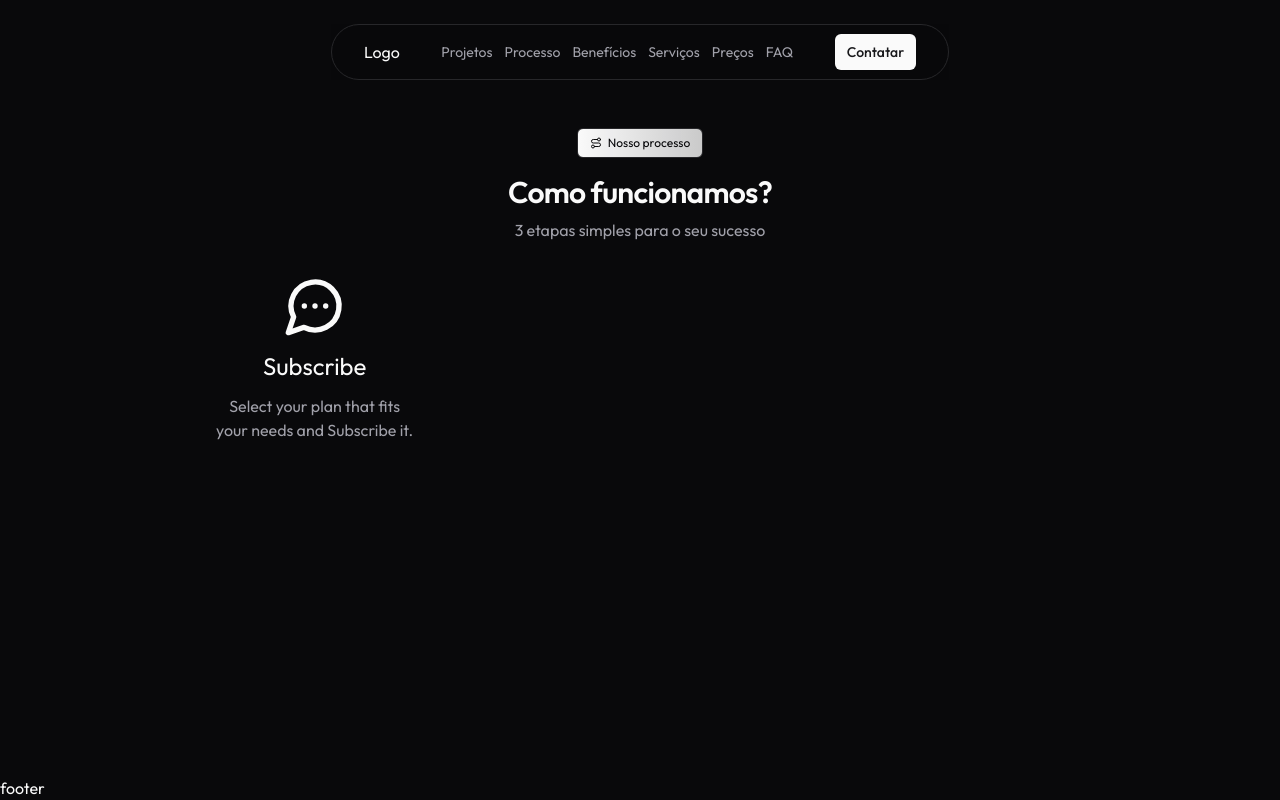
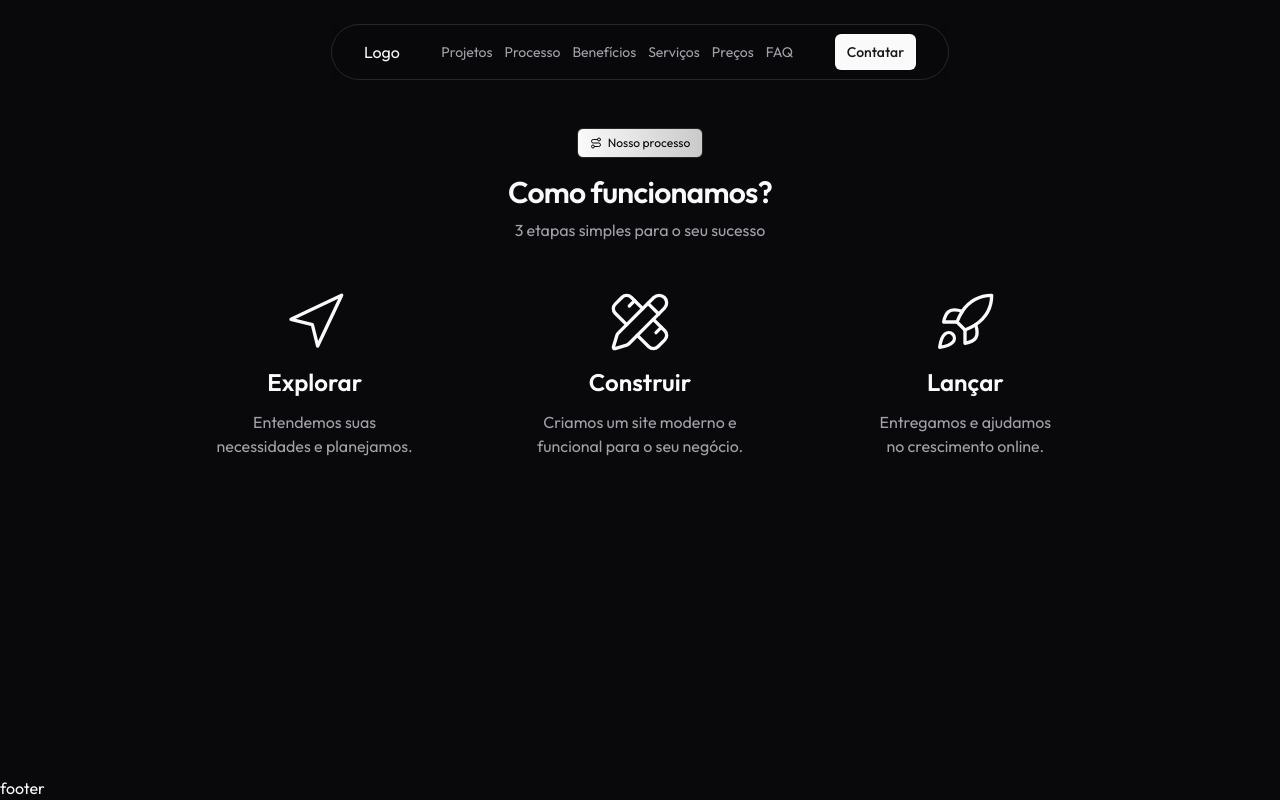
Before and after one commit to NaveLabz/nave, a Next.js app: page / in a window 1280 px wide. Built offline with nearby package versions, Linux system fonts and the light colour scheme.

Commit message:
feat: add process section

```diff
--- a/src/app/page.tsx
+++ b/src/app/page.tsx
@@ -1,12 +1,22 @@
 import { SectionHeader } from '@/components/section-header'
 import { WidthWrapper } from '@/components/width-wrapper'
-import { MessageCircleMore, Route } from 'lucide-react'
+import { Navigation, PencilRuler, Rocket, Route } from 'lucide-react'
 
 const STEPS = [
   {
-    Icon: MessageCircleMore,
-    title: 'Subscribe',
-    description: 'Select your plan that fits your needs and Subscribe it.',
+    Icon: Navigation,
+    title: 'Explorar',
+    description: 'Entendemos suas necessidades e planejamos.',
+  },
+  {
+    Icon: PencilRuler,
+    title: 'Construir',
+    description: 'Criamos um site moderno e funcional para o seu negócio.',
+  },
+  {
+    Icon: Rocket,
+    title: 'Lançar',
+    description: 'Entregamos e ajudamos no crescimento online.',
   },
 ]
 
@@ -14,7 +24,7 @@
   return (
     <section className="my-32">
       <WidthWrapper className="max-w-5xl">
-        <div className="space-y-8">
+        <div className="space-y-16 md:space-y-12">
           <SectionHeader.Root>
             <SectionHeader.Label icon={Route}>
               Nosso processo
@@ -25,14 +35,14 @@
             </SectionHeader.Description>
           </SectionHeader.Root>
 
-          <div className="grid grid-cols-3 gap-4 text-balance text-center">
+          <div className="grid grid-cols-1 gap-20 text-balance text-center sm:grid-cols-2 sm:gap-6 md:grid-cols-3 md:gap-4">
             {STEPS.map((step, i) => (
               <div
                 key={i}
                 className="flex flex-col items-center justify-center gap-3"
               >
-                <step.Icon className="size-16" />
-                <h3 className="text-2xl">{step.title}</h3>
+                <step.Icon className="size-16" strokeWidth={1.25} />
+                <h3 className="text-2xl font-semibold">{step.title}</h3>
                 <p className="text-muted-foreground">{step.description}</p>
               </div>
             ))}
```
